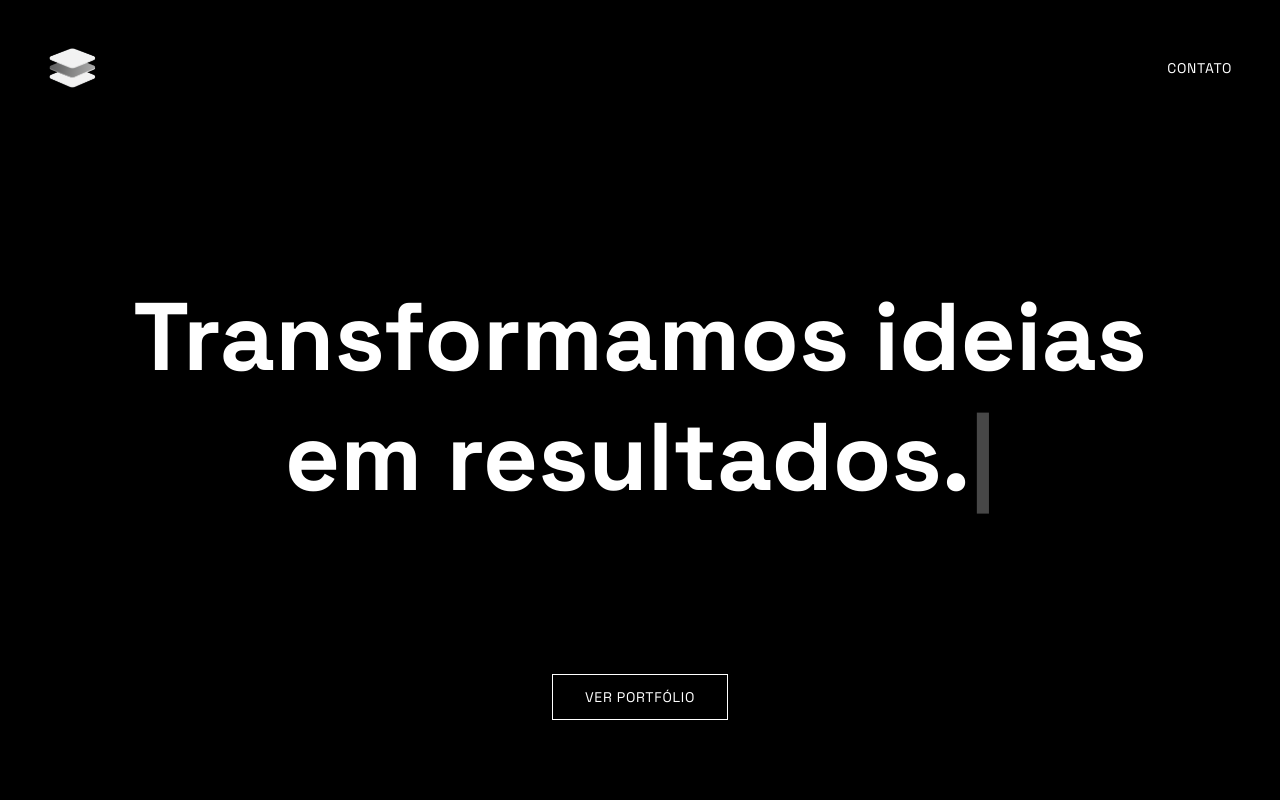
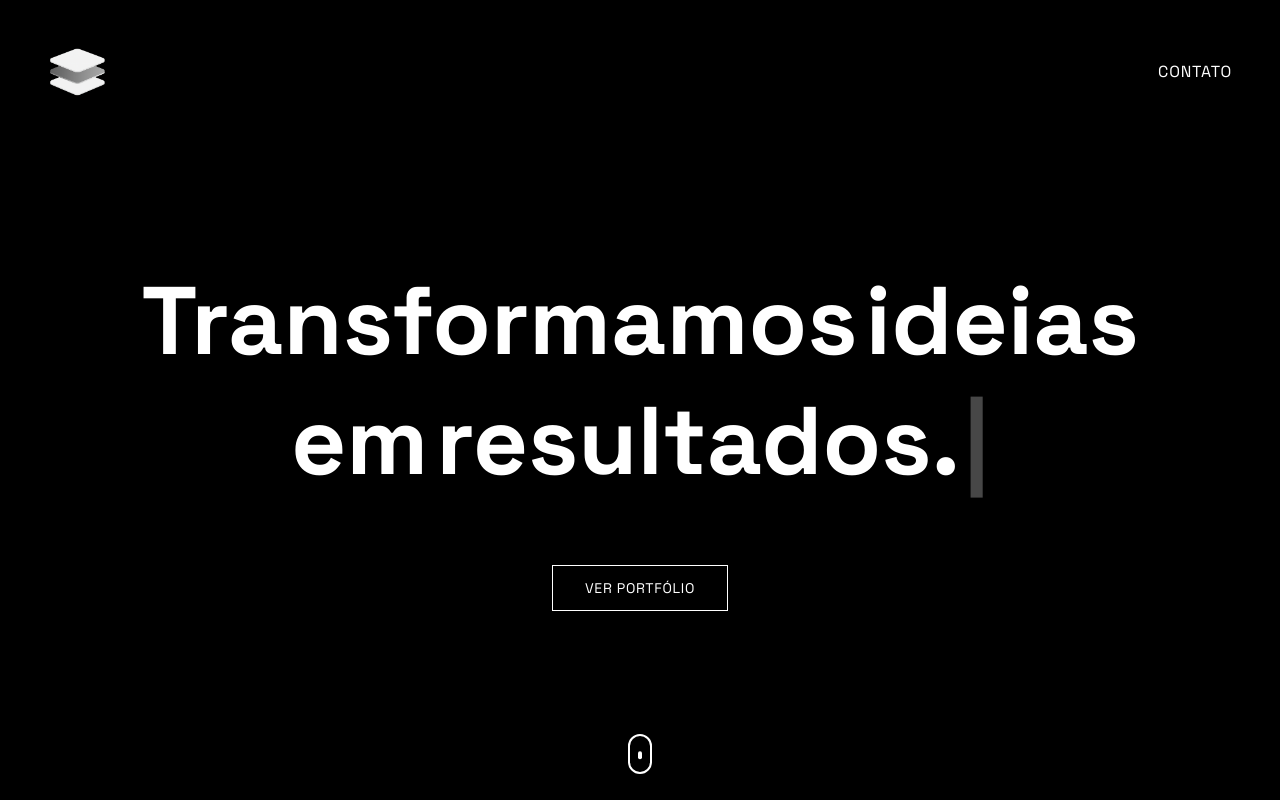
Before and after one commit to iagosoave/portifolio, a React (Vite) app: page / in a window 1280 px wide. Shown: the top 800 px of the page. Built offline with nearby package versions, Linux system fonts and the light colour scheme.

Commit message:
first commit

```diff
--- a/src/components/Hero.jsx
+++ b/src/components/Hero.jsx
@@ -22,16 +22,16 @@ const Hero = () => {
       }
     };
 
-    timeoutId = setTimeout(type, 500); // Pequeno delay antes de começar
+    timeoutId = setTimeout(type, 500);
 
     return () => clearTimeout(timeoutId);
   }, [fullText]);
 
   return (
-    <section className="min-h-screen flex flex-col justify-between relative bg-black text-white">
-      {/* Header */}
+    <section className="min-h-screen flex flex-col relative bg-black text-white overflow-hidden">
+      {/* Header - Ajustado para mobile */}
       <motion.header
-        className="flex justify-between items-center p-8 md:p-12"
+        className="flex justify-between items-center p-6 md:p-12"
         initial={{ opacity: 0, y: -20 }}
         animate={{ opacity: 1, y: 0 }}
         transition={{ duration: 0.8 }}
@@ -41,48 +41,53 @@ const Hero = () => {
           animate={{ x: 0, opacity: 1 }}
           transition={{ duration: 0.8, delay: 0.2 }}
         >
-          <img src={logo} alt="Logo" className="h-14 md:h-10" />
+          <img src={logo} alt="Logo" className="h-10 md:h-12" />
         </motion.div>
 
-        <motion.nav
-          className="hidden md:flex gap-8 text-sm uppercase tracking-wider"
+        {/* Menu mobile simplificado */}
+        <motion.a
+          href="#contato"
+          className="text-sm md:text-base uppercase tracking-wider hover:text-gray-400 transition-colors"
           initial={{ x: 50, opacity: 0 }}
           animate={{ x: 0, opacity: 1 }}
           transition={{ duration: 0.8, delay: 0.2 }}
         >
-          <a href="#contato" className="hover:text-gray-400 transition-colors">Contato</a>
-        </motion.nav>
+          Contato
+        </motion.a>
       </motion.header>
 
-      {/* Main Content - CENTRALIZADO */}
-      <div className="flex-1 flex flex-col items-center justify-center text-center px-8 md:px-12">
-        <motion.h1
-          className="text-5xl md:text-7xl lg:text-8xl font-bold mb-4 leading-tight max-w-6xl"
+      {/* Main Content - Melhorado para mobile */}
+      <div className="flex-1 flex flex-col items-center justify-center px-6 md:px-12 -mt-16 md:mt-0">
+        <motion.div
+          className="w-full max-w-6xl text-center"
           initial={{ opacity: 0, scale: 0.9 }}
           animate={{ opacity: 1, scale: 1 }}
           transition={{ duration: 0.6, delay: 0.4 }}
         >
-          {displayedText}
+          <h1 className="text-3xl sm:text-5xl md:text-7xl lg:text-8xl font-bold leading-tight">
+            <span className="block sm:inline">{displayedText.split(' ').slice(0, 1).join(' ')}</span>
+            <span className="block sm:inline sm:ml-2">{displayedText.split(' ').slice(1, 3).join(' ')}</span>
+            <span className="block sm:inline sm:ml-2">{displayedText.split(' ').slice(3).join(' ')}</span>
             <motion.span
-            className="inline-block"
+              className="inline-block ml-1"
               animate={{ opacity: [1, 0] }}
               transition={{ duration: 0.6, repeat: Infinity, repeatType: "reverse" }}
             >
               |
             </motion.span>
-        </motion.h1>
-      </div>
+          </h1>
+        </motion.div>
 
-      {/* CTA - BOTÃO VOLTOU */}
+        {/* CTA - Posicionado melhor no mobile */}
         <motion.div
-        className="flex justify-center pb-20"
+          className="mt-12 md:mt-16"
           initial={{ opacity: 0, y: 20 }}
           animate={{ opacity: 1, y: 0 }}
           transition={{ duration: 0.8, delay: 1.5 }}
         >
           <motion.a
             href="#projetos"
-          className="px-8 py-3 border border-white text-white text-sm uppercase tracking-wider hover:bg-white hover:text-black transition-all duration-300"
+            className="inline-block px-6 py-3 md:px-8 md:py-3 border border-white text-white text-xs sm:text-sm uppercase tracking-wider hover:bg-white hover:text-black transition-all duration-300"
             onClick={(e) => {
               e.preventDefault();
               document.querySelector('#projetos')?.scrollIntoView({ behavior: 'smooth' });
@@ -93,6 +98,27 @@ const Hero = () => {
             Ver Portfólio
           </motion.a>
         </motion.div>
+      </div>
+
+      {/* Indicador de scroll - Apenas no desktop */}
+      <motion.div
+        className="hidden md:flex justify-center pb-8"
+        initial={{ opacity: 0 }}
+        animate={{ opacity: 1 }}
+        transition={{ duration: 1, delay: 2 }}
+      >
+        <motion.div
+          className="w-6 h-10 border-2 border-white rounded-full flex justify-center"
+          animate={{ y: [0, 10, 0] }}
+          transition={{ duration: 1.5, repeat: Infinity }}
+        >
+          <motion.div
+            className="w-1 h-2 bg-white rounded-full mt-2"
+            animate={{ y: [0, 12, 0] }}
+            transition={{ duration: 1.5, repeat: Infinity }}
+          />
+        </motion.div>
+      </motion.div>
     </section>
   );
 };
```
Lines whose indentation alone changed are shown as unchanged.
